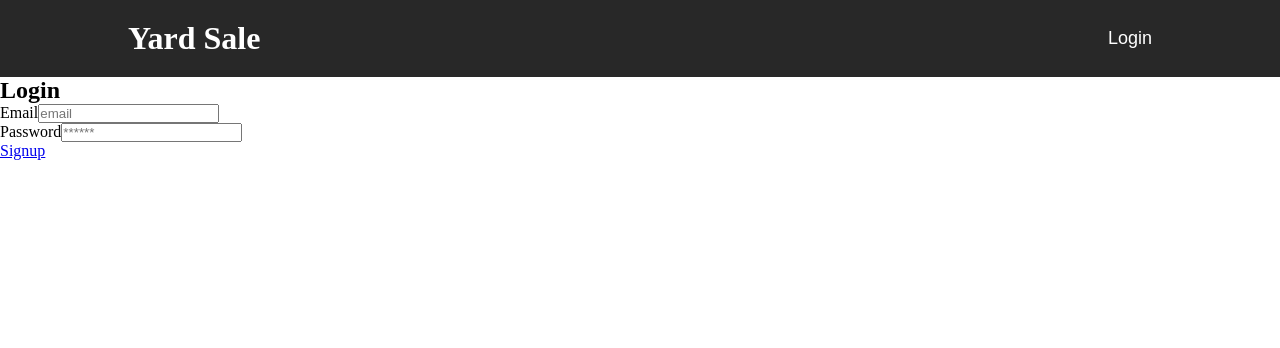
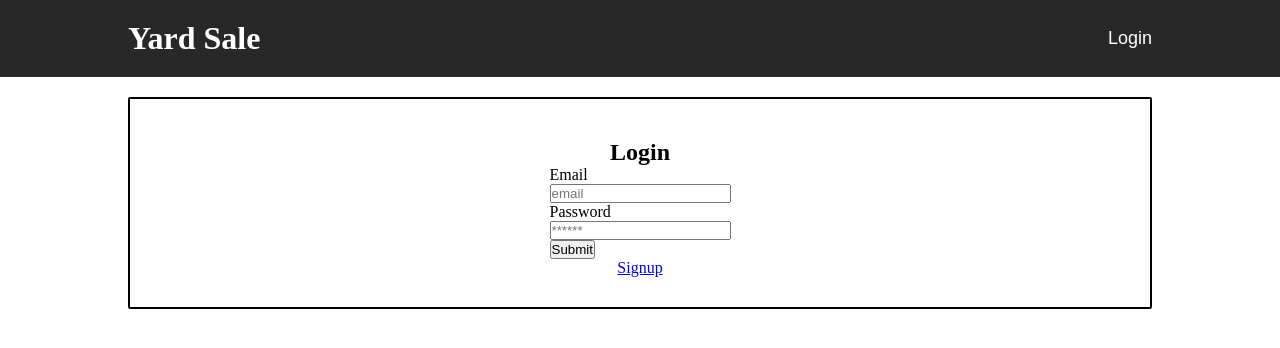
Before and after one commit to Adolfo-G/Home-Bazaar-eCommerce, a React (Create React App) app in the folder client/: page /login in a window 1280 px wide. Shown: the top 348 px of the page. Built offline with nearby package versions, Linux system fonts and the light colour scheme.

Commit message:
minor styling to login/signup

```diff
--- a/client/src/index.css
+++ b/client/src/index.css
@@ -38,3 +38,20 @@
   opacity: .8;
 }
 /* navbar */
+/* login */
+.login-container{
+  display: flex;
+  flex-wrap: wrap;
+  justify-content: center;
+  flex-direction: column;
+  align-items: center;
+  border-radius: 2px;
+  border-width: 2px;
+  border-color: black;
+  border-style: solid;
+  margin:20px 10% 0px 10%;
+  padding-top: 40px;
+  padding-bottom: 30px;
+  overflow: hidden;
+}
+/* login */
--- a/client/src/pages/Login.js
+++ b/client/src/pages/Login.js
@@ -1,14 +1,14 @@
 import React from 'react';
 import { Link } from 'react-router-dom';
 
-function Login(props) {
+function Login() {
 
   return (
-    <div className="container my-1">
+    <div className="login-container">
       <h2>Login</h2>
       <form>
+        <label htmlFor="email">Email</label>
         <div className="flex-row space-between my-2">
-          <label htmlFor="email">Email</label>
           <input
             placeholder="email"
             name="email"
@@ -16,8 +16,8 @@ function Login(props) {
             id="email"
           />
         </div>
+        <label htmlFor="pwd">Password</label>
         <div className="flex-row space-between my-2">
-          <label htmlFor="pwd">Password</label>
           <input
             placeholder="******"
             name="password"
@@ -25,9 +25,9 @@ function Login(props) {
             id="pwd"
           />
         </div>
-
+        <button>Submit</button>
+      </form>
       <Link to="/signup">Signup</Link>
-      </form>
     </div>
   );
 }
--- a/client/src/pages/Signup.js
+++ b/client/src/pages/Signup.js
@@ -1,16 +1,14 @@
 import React from 'react';
 import { Link } from 'react-router-dom';
 
-function Signup(props) {
+function Signup() {
 
   return (
-    <div className="container my-1">
-      <Link to="/login">← Go to Login</Link>
-
+    <div className="login-container">
       <h2>Signup</h2>
       <form>
+        <label htmlFor="firstName">First Name:</label>
         <div className="flex-row space-between my-2">
-          <label htmlFor="firstName">First Name:</label>
           <input
             placeholder="First"
             name="firstName"
@@ -18,8 +16,8 @@ function Signup(props) {
             id="firstName"
           />
         </div>
+        <label htmlFor="lastName">Last Name:</label>
         <div className="flex-row space-between my-2">
-          <label htmlFor="lastName">Last Name:</label>
           <input
             placeholder="Last"
             name="lastName"
@@ -27,8 +25,8 @@ function Signup(props) {
             id="lastName"
           />
         </div>
+        <label htmlFor="email">Email:</label>
         <div className="flex-row space-between my-2">
-          <label htmlFor="email">Email:</label>
           <input
             placeholder="youremail@test.com"
             name="email"
@@ -36,8 +34,8 @@ function Signup(props) {
             id="email"
           />
         </div>
+        <label htmlFor="pwd">Password:</label>
         <div className="flex-row space-between my-2">
-          <label htmlFor="pwd">Password:</label>
           <input
             placeholder="******"
             name="password"
```
